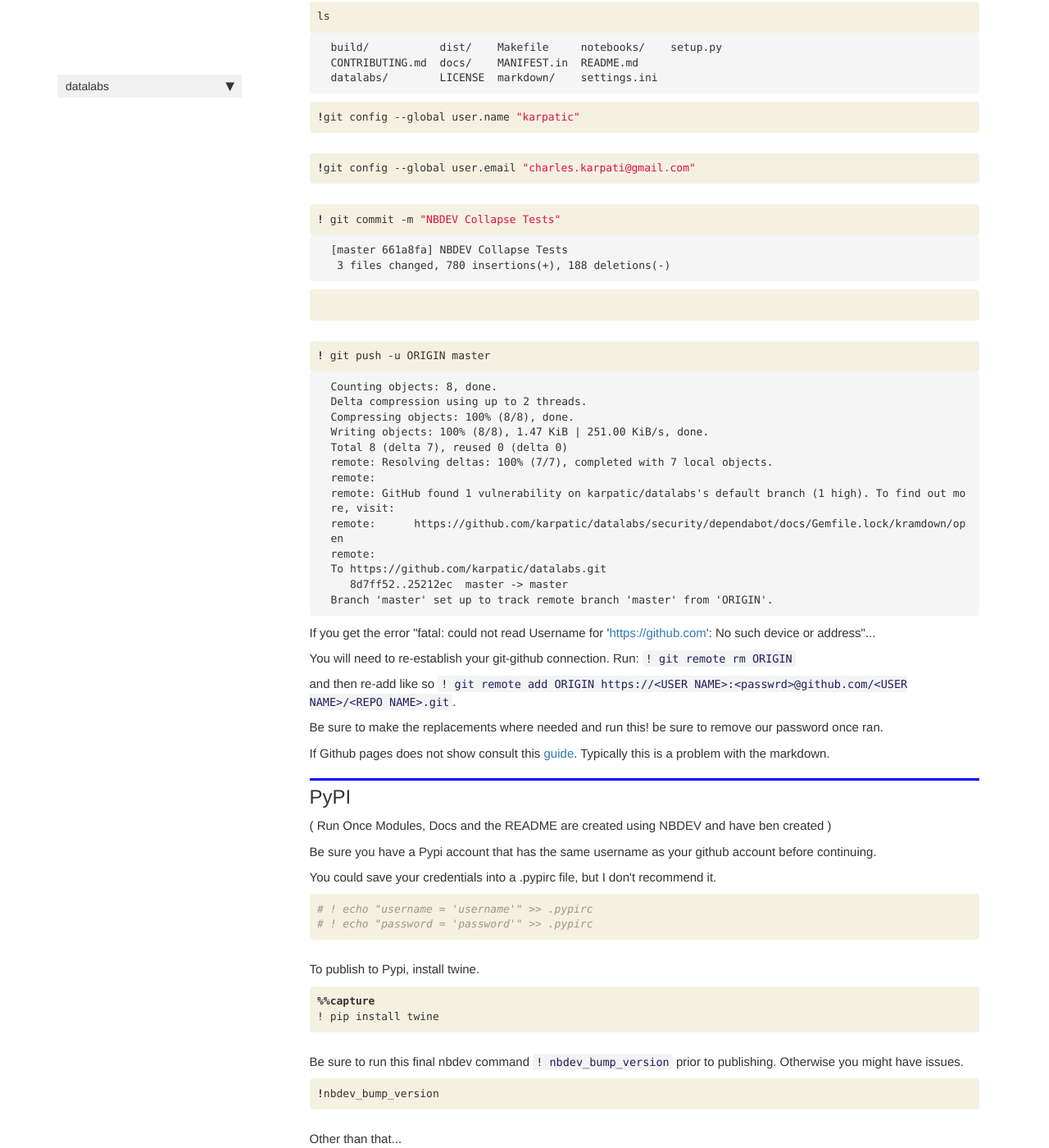
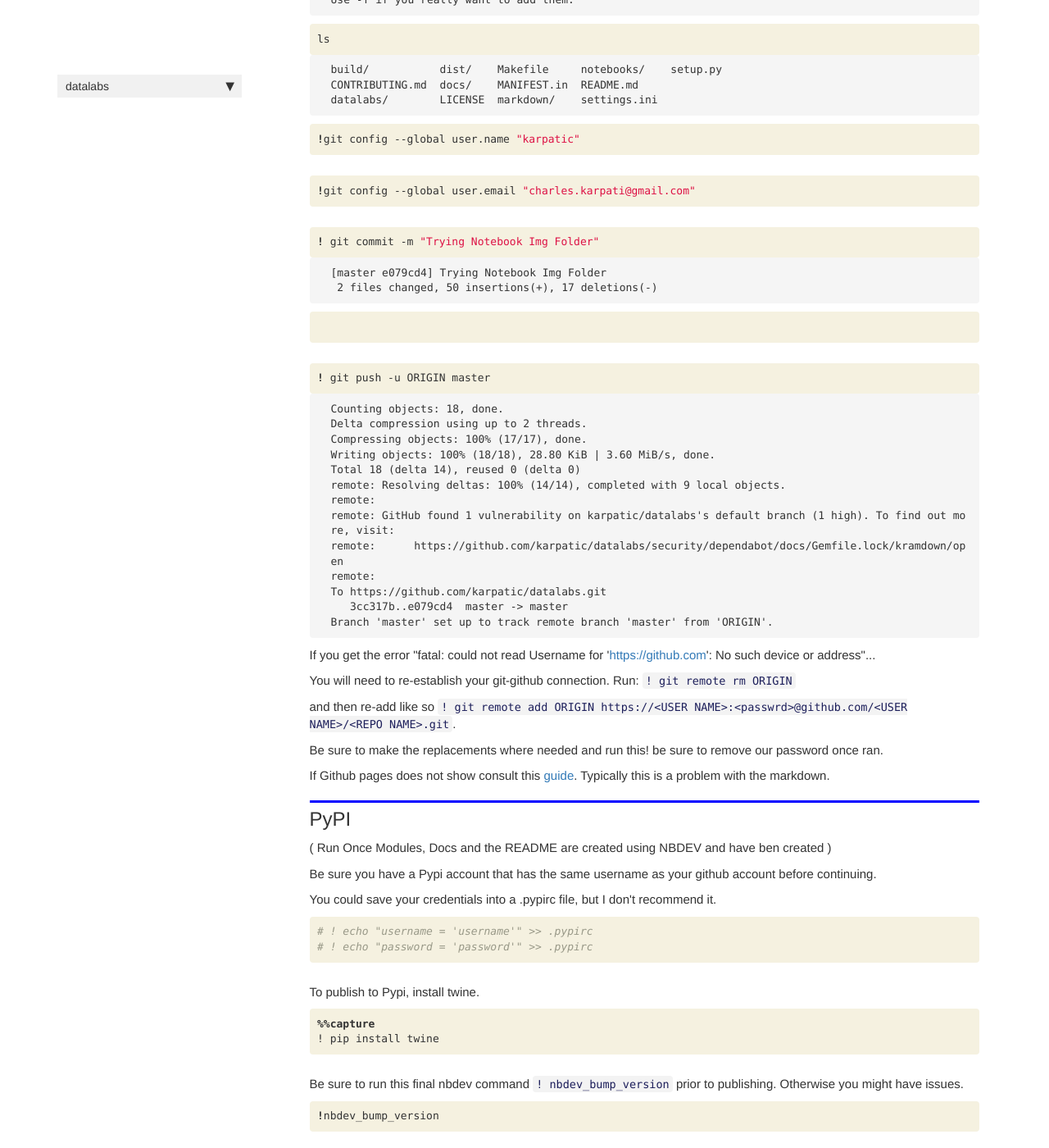
Before and after one commit to karpatic/datalab, a Jekyll site: the page built from docs/nbdev.html, in a window 1280 px wide and 1400 px high, scrolled down 15142 px. Shown: the whole window at 82% size. Built offline with Jekyll 4.4.1, drawn with Linux system fonts in a browser that asks for light colours; nearby versions of some CDN libraries; comment, search, counter and statistics services are not loaded; some of the changed text lies outside the part shown.

Commit message:
Trying Notebook Img Folder attempt 2

```diff
--- a/docs/nbdev.html
+++ b/docs/nbdev.html
@@ -536,6 +536,13 @@
 </div>
 <div class="cell border-box-sizing text_cell rendered"><div class="inner_cell">
 <div class="text_cell_render border-box-sizing rendered_html">
+<p><a href="./images/ai_of_me.jpg"></a></p>
+
+</div>
+</div>
+</div>
+<div class="cell border-box-sizing text_cell rendered"><div class="inner_cell">
+<div class="text_cell_render border-box-sizing rendered_html">
 <p><strong>8. Jekyll <a href="http://nbdev.fast.ai/export2html/#add_jekyll_notes">Notes</a></strong></p>
 <p>The following section was written using the following markups</p>
 <p><code>&gt; Note:</code>, <code>&gt; Warning:</code>, <code>&gt; Tip:</code> and <code>&gt; Important: text goes here</code>
@@ -1675,7 +1682,7 @@
 
 <div class="inner_cell">
     <div class="input_area">
-<div class=" highlight hl-ipython3"><pre><span></span><span class="o">!</span> git commit -m <span class="s2">&quot;NBDEV Collapse Tests&quot;</span>
+<div class=" highlight hl-ipython3"><pre><span></span><span class="o">!</span> git commit -m <span class="s2">&quot;Trying Notebook Img Folder&quot;</span>
 </pre></div>
 
     </div>
@@ -1688,8 +1695,8 @@
 <div class="output_area">
 
 <div class="output_subarea output_stream output_stdout output_text">
-<pre>[master 661a8fa] NBDEV Collapse Tests
- 3 files changed, 780 insertions(+), 188 deletions(-)
+<pre>[master e079cd4] Trying Notebook Img Folder
+ 2 files changed, 50 insertions(+), 17 deletions(-)
 </pre>
 </div>
 </div>
@@ -1737,18 +1744,18 @@
 <div class="output_area">
 
 <div class="output_subarea output_stream output_stdout output_text">
-<pre>Counting objects: 8, done.
+<pre>Counting objects: 18, done.
 Delta compression using up to 2 threads.
-Compressing objects: 100% (8/8), done.
-Writing objects: 100% (8/8), 1.47 KiB | 251.00 KiB/s, done.
-Total 8 (delta 7), reused 0 (delta 0)
-remote: Resolving deltas: 100% (7/7), completed with 7 local objects.
+Compressing objects: 100% (17/17), done.
+Writing objects: 100% (18/18), 28.80 KiB | 3.60 MiB/s, done.
+Total 18 (delta 14), reused 0 (delta 0)
+remote: Resolving deltas: 100% (14/14), completed with 9 local objects.
 remote:
 remote: GitHub found 1 vulnerability on karpatic/datalabs&#39;s default branch (1 high). To find out more, visit:
 remote:      https://github.com/karpatic/datalabs/security/dependabot/docs/Gemfile.lock/kramdown/open
 remote:
 To https://github.com/karpatic/datalabs.git
-   8d7ff52..25212ec  master -&gt; master
+   3cc317b..e079cd4  master -&gt; master
 Branch &#39;master&#39; set up to track remote branch &#39;master&#39; from &#39;ORIGIN&#39;.
 </pre>
 </div>
@@ -1885,6 +1892,19 @@
 </div>
 </div>
 </div>
+<div class="cell border-box-sizing text_cell rendered"><div class="inner_cell">
+<div class="text_cell_render border-box-sizing rendered_html">
+<h2 id="Misc-Tests">Misc Tests<a class="anchor-link" href="#Misc-Tests"> </a></h2>
+</div>
+</div>
+</div>
+<div class="cell border-box-sizing text_cell rendered"><div class="inner_cell">
+<div class="text_cell_render border-box-sizing rendered_html">
+<p><img src="/datalabs/./images/ai_of_me.jpg" alt=""></p>
+
+</div>
+</div>
+</div>
     {% raw %}
 
 <div class="cell border-box-sizing code_cell rendered">
@@ -2164,6 +2184,40 @@
 
 <div class="inner_cell">
     <div class="input_area">
+<div class=" highlight hl-ipython3"><pre><span></span><span class="n">var</span> <span class="o">=</span> <span class="s2">&quot;collapse-hide&quot;</span>
+<span class="n">var</span>
+</pre></div>
+
+    </div>
+</div>
+</div>
+
+<div class="output_wrapper">
+<div class="output">
+
+<div class="output_area">
+
+
+
+<div class="output_text output_subarea output_execute_result">
+<pre>&#39;collapse-hide&#39;</pre>
+</div>
+
+</div>
+
+</div>
+</div>
+
+</div>
+    {% endraw %}
+
+    {% raw %}
+
+<div class="cell border-box-sizing code_cell rendered">
+<div class="input">
+
+<div class="inner_cell">
+    <div class="input_area">
 <div class=" highlight hl-ipython3"><pre><span></span><span class="n">var</span> <span class="o">=</span> <span class="s2">&quot;collapse_input&quot;</span>
 <span class="n">var</span>
 </pre></div>
```
Also changed, not shown: markdown/03_nbdev.md (+9 -15 lines), docs/images/ai_of_me.jpg (added), 1 other file.
